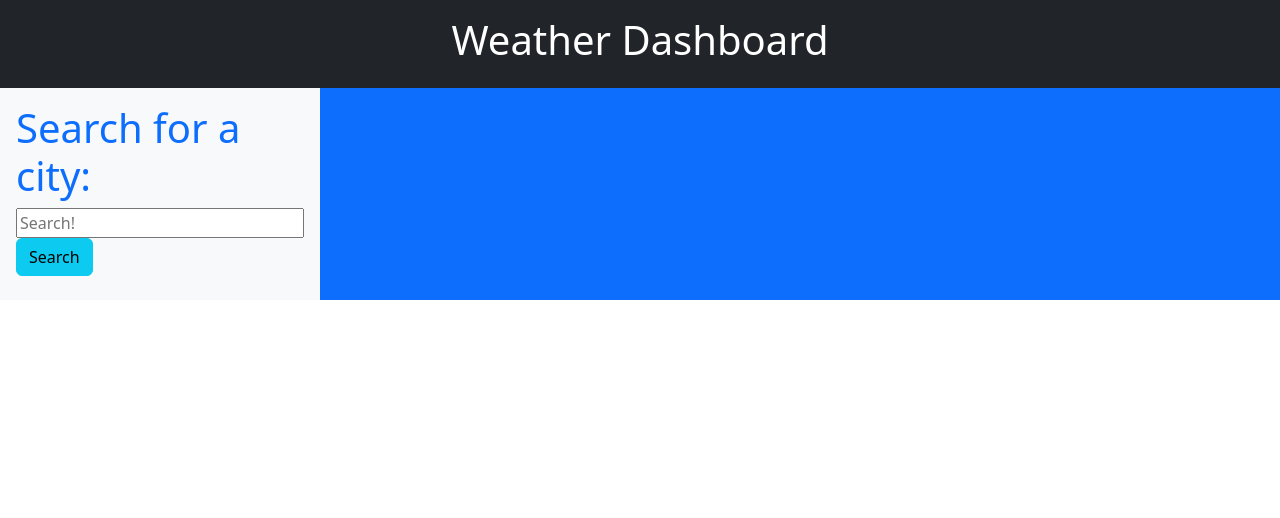
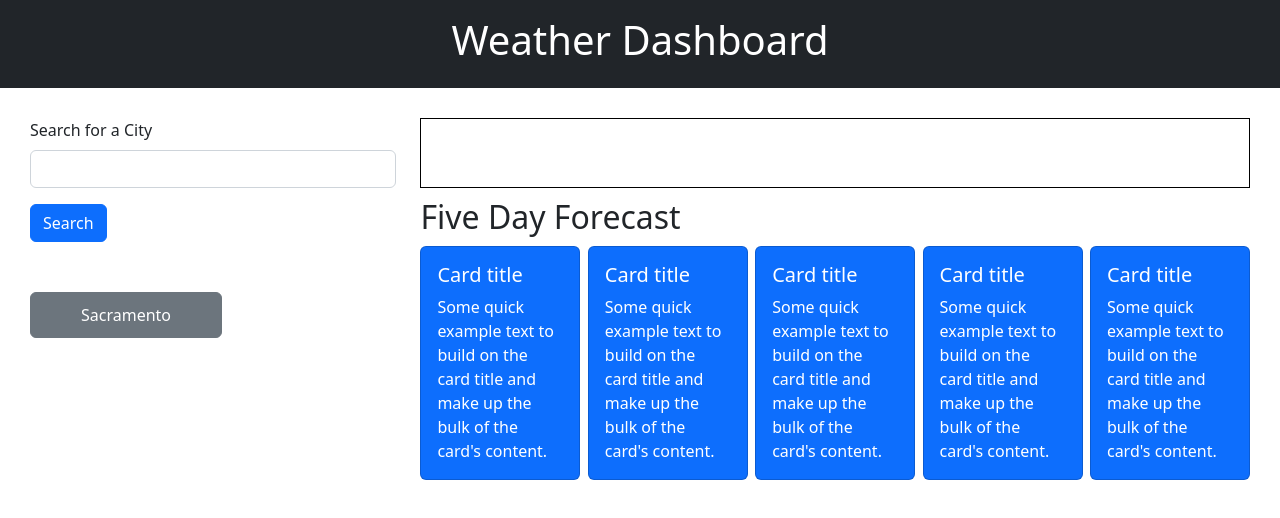
Before and after one commit to jmarkamaya/weather-dashboard, a plain HTML site: page index.html in a window 1280 px wide. Drawn offline with nearby package versions, Linux system fonts and the light colour scheme.

Commit message:
adding logic to append data to my html

```diff
--- a/assets/script.js
+++ b/assets/script.js
@@ -1,47 +1,12 @@
 var APIKey = "5360eb9fa077491dcfd9a0838a52cfc9";
-var city = "";
-var queryURL = "http://api.openweathermap.org/data/2.5/weather?q=" + city + "&appid=" + APIKey;
-var geoCodingUrl = "http://api.openweathermap.org/geo/1.0/direct?q=" + city + "&appid=" + APIKey; //why does this not come back as an object?
-var lat = 38.4666;
-var lon = -121.3177;
-var fiveDayURL = "http://api.openweathermap.org/data/2.5/forecast?lat=" + lat +"&lon=" + lon + "&appid=" + APIKey;
-var userInput = document.getElementById("search-input");
-var button = document.getElementById('button');
-
-
-
-// fetch(geoCodingUrl)
-// .then(function (response) {
-//     if (!response.ok) {
-//       throw response.json();            //why do I have to use throw?
-//     }
-
-//     return response.json();
-//   })
-// .then(function (data){
-//     console.log(data);
-//     console.log(data[0].lat);
-//     console.log(data[0].lon);
-// });
-
-
-// fetch(fiveDayURL)
-// .then(function (response) {
-//     if (!response.ok) {
-//         throw response.json();            //why do I have to use throw?
-//       }
-
-//       return response.json();
-//     })
-//     .then(function (data){
-//         console.log(data);
-//     });
-
-
-
-
-
-
+var city;
+var userInput = document.getElementById("search");
+var button = document.querySelector(".btn");
+var today = dayjs().format('MMM DD, YYYY');
+var currentWeatherEl = document.querySelector(".currentCity");
+var currentTempEl = document.querySelector(".temp");
+var currentWindEl = document.querySelector(".wind");
+var currentHumidityEl = document.querySelector(".humidity");
 
 
 button.addEventListener("click", function (event) {
@@ -50,7 +15,10 @@ button.addEventListener("click", function (event) {
 
     city = userInput.value.trim();
 
-console.log(city);
+    // console.log(city);
+
+
+    var geoCodingUrl = "http://api.openweathermap.org/geo/1.0/direct?q=" + city + "&appid=" + APIKey;
 
     fetch(geoCodingUrl)
         .then(function (response) {
@@ -60,24 +28,62 @@ fetch(geoCodingUrl)
 
             return response.json();
         })
-.then(function (data){
-    console.log(data);
-    console.log(data[0].lat);
-    console.log(data[0].lon);
-});
+        .then(function (data) {
+            // console.log(data);
+            // console.log(data[0].lat);
+            // console.log(data[0].lon);
+            var lon = data[0].lon;
+            var lat = data[0].lat;
 
-
-fetch(fiveDayURL)
+            var currentURL = "https://api.openweathermap.org/data/2.5/weather?lat=" + lat + "&lon=" + lon + "&appid=" + APIKey;
+            fetch(currentURL)
                 .then(function (response) {
                     if (!response.ok) {
-        throw response.json();            //why do I have to use throw?
+                        throw response.json();
                     }
 
                     return response.json();
                 })
-    .then(function (data){
+                .then(function (data) {
+                    console.log(" current weather" + data);
+                    console.log("city name: " + data.name);
+                    console.log("Today is " + today);
+                    console.log("ICON " + data.weather[0].icon);
+                    console.log("The tempature in kelvin is " + data.main.temp);
+                    console.log("The wind speed is " + data.wind.speed);
+                    console.log("The humidity is " + data.main.humidity);
+
+                    var icon = data.weather[0].icon
+
+                    const iconEl = document.createElement("img");
+    iconEl.src = "http://openweathermap.org/img/w/" + icon + ".png";
+
+
+
+
+                   currentWeatherEl.textContent = data.name + " " + "(" + today + ")" + " " + iconEl;
+                   currentTempEl.textContent = "Temp: " + data.main.temp;
+                   currentWindEl.textContent = "Wind: " + data.wind.speed + " MPH";
+                   currentHumidityEl.textContent = "Humidity: " + data.main.humidity + "%";
+
+                });
+
+            var fiveDayURL = "http://api.openweathermap.org/data/2.5/forecast?lat=" + lat + "&lon=" + lon + "&appid=" + APIKey;
+            fetch(fiveDayURL)
+                .then(function (response) {
+                    if (!response.ok) {
+                        throw response.json();
+                    }
+
+                    return response.json();
+                })
+                .then(function (data) {
                     console.log(data);
                 });
 
 
+
         });
+
+
+});
--- a/assets/style.css
+++ b/assets/style.css
@@ -0,0 +1,37 @@
+main {
+    display: flex;
+    justify-content: space-between;
+    margin: 30px;
+}
+.search {
+    flex: 0 0 30%;
+
+}
+
+.weather {
+    flex: 0 0 68%;
+}
+.current-weather {
+    border: 1px solid black;
+    padding: 10px;
+}
+.fiveday-blocks {
+    display: flex;
+    flex-direction: row;
+    flex-wrap: wrap;
+    justify-content: space-between;
+    margin-top: 10px;
+}
+.five-day {
+    margin-top: 10px;
+}
+.history-buttons {
+    margin: 50px auto 0 auto;
+    width: 100%;
+
+}
+
+.history-buttons button {
+    padding: 10px 50px;
+
+}
--- a/index.html
+++ b/index.html
@@ -7,31 +7,113 @@
     <title>Weather Dashboard</title>
     <link href="https://cdn.jsdelivr.net/npm/bootstrap@5.2.3/dist/css/bootstrap.min.css" rel="stylesheet"
         integrity="sha384-rbsA2VBKQhggwzxH7pPCaAqO46MgnOM80zW1RWuH61DGLwZJEdK2Kadq2F9CUG65" crossorigin="anonymous">
+    <script src="https://cdn.jsdelivr.net/npm/dayjs@1.11.3/dayjs.min.js"
+        integrity="sha256-iu/zLUB+QgISXBLCW/mcDi/rnf4m4uEDO0wauy76x7U=" crossorigin="anonymous"></script>
     <link rel="stylesheet" href="assets/style.css">
 </head>
 
 <body>
-        <!-- <nav class="navbar navbar-dark bg-dark text-center">
-            <h1 class="text-bg-dark p-3">Weather Dashboard</h1>
-        </nav> -->
     <header class="p-3 header bg-dark text-center">
         <h1 class="text-white">Weather Dashboard</h1>
-     <!-- <nav class="navbar navbar-dark bg-dark">
-            <div class="container d-flex justify-content-center">
-              <h1 class="text-white">Weather Dashboard</h1>
-            </div>
-          </nav> -->
         </header>
 <main>
+  <section class="search">
+    <form>
+      <div class="mb-3">
+        <label for="search" class="form-label">Search for a City</label>
+        <input type="text" class="form-control" id="search" aria-describedby="emailHelp">
+      </div>
+      <button type="submit" class="btn btn-primary">Search</button>
+    </form>
+    <div class="history-buttons">
+      <button type="button" class="btn btn-secondary">Sacramento</button>
+    </div>
+  </section>
 
-  <div class="flex-row align-start align-stretch-md align-content-start align-content-stretch-md min-100-vh bg-primary">
-    <div class="col-12 col-md-3 bg-light p-3">
-      <h1 class="text-primary">Search for a city:</h1>
+<!-- CURRENT WEATHER -->
+
+  <section class="weather">
+
+    <div class="current-weather">
+      <h1 class="currentCity"></h1>
+      <br>
+
+        <p class="temp"></p>
+        <p class="wind"></p>
+        <p class="humidity"></p>
+
+
+    </div>
+
+    <!-- FIVE DAY FORECAST -->
+
+    <div class="five-day">
+      <h2>Five Day Forecast</h2>
+      <div class="fiveday-blocks">
+        <div class="card bg-primary text-white" style="width: 10rem;">
+          <div class="card-body">
+            <h5 class="card-title">Card title</h5>
+
+            <p class="card-text">Some quick example text to build on the card title and make up the bulk of the card's content.</p>
+
+          </div>
+        </div>
+        <div class="card bg-primary text-white" style="width: 10rem;">
+          <div class="card-body">
+            <h5 class="card-title">Card title</h5>
+
+            <p class="card-text">Some quick example text to build on the card title and make up the bulk of the card's content.</p>
+
+          </div>
+        </div>
+        <div class="card bg-primary text-white" style="width: 10rem;">
+          <div class="card-body">
+            <h5 class="card-title">Card title</h5>
+
+            <p class="card-text">Some quick example text to build on the card title and make up the bulk of the card's content.</p>
+
+          </div>
+        </div>
+        <div class="card bg-primary text-white" style="width: 10rem;">
+          <div class="card-body">
+            <h5 class="card-title">Card title</h5>
+
+            <p class="card-text">Some quick example text to build on the card title and make up the bulk of the card's content.</p>
+
+          </div>
+        </div>
+        <div class="card bg-primary text-white" style="width: 10rem;">
+          <div class="card-body">
+            <h5 class="card-title">Card title</h5>
+
+            <p class="card-text">Some quick example text to build on the card title and make up the bulk of the card's content.</p>
+
+          </div>
+        </div>
+
+      </div>
+
+    </div>
+
+  </section>
+</main>
+
+        <!-- <main>
+
+            <div class="mh-100" style="background-color: rgba(255,0,0,0.1); height: 100vh">
+  <div class="mh-50" style="width: 400px; height: 100vh; background-color: rgba(0,0,255,0.1);">  <h1 class="text-primary">Search for a city:</h1>
     <form id="search-form" class="mb-2">
         <input id="search-input" class="form-input w-100" type="text" placeholder="Search!">
         <button id="button" class="btn btn-info btn-block">Search</button>
-      </form>
-        </main>
+    </form></div>
+</div>
+
+
+
+<section class="container my-5 ">
+
+
+         </main>  -->
 
 
         <script src="https://cdn.jsdelivr.net/npm/bootstrap@5.2.3/dist/js/bootstrap.bundle.min.js"
```
Lines whose indentation alone changed are shown as unchanged.
